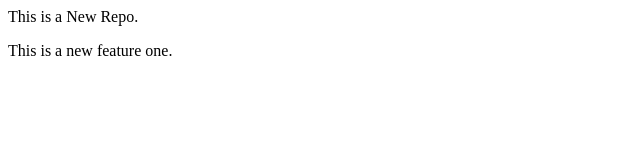
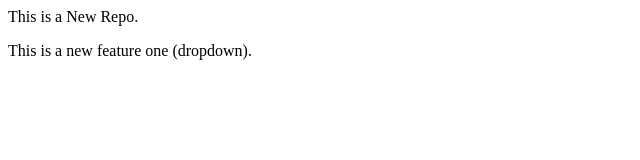
Before and after one commit to vsshetty90/localrepo, a plain HTML site: page index.html in a window 1280 px wide. Shown: the full height of the page, 0-640 px from the left. Drawn offline with Linux system fonts and the light colour scheme.

Commit message:
Added Dropown

```diff
--- a/index.html
+++ b/index.html
@@ -1,2 +1,2 @@
 <p>This is a New Repo.</p>
-<p>This is a new feature one.</p>
+<p>This is a new feature one (dropdown).</p>
```
